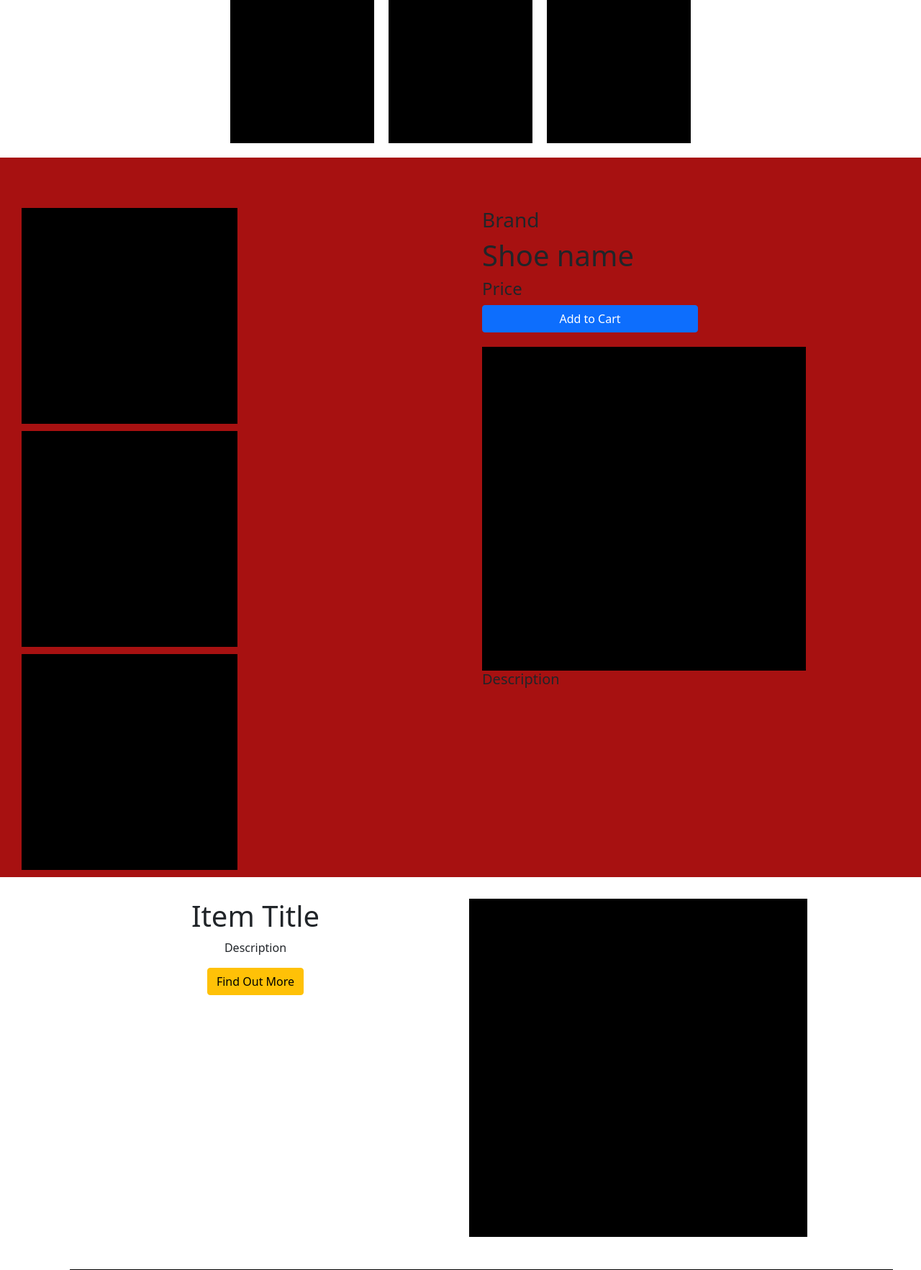
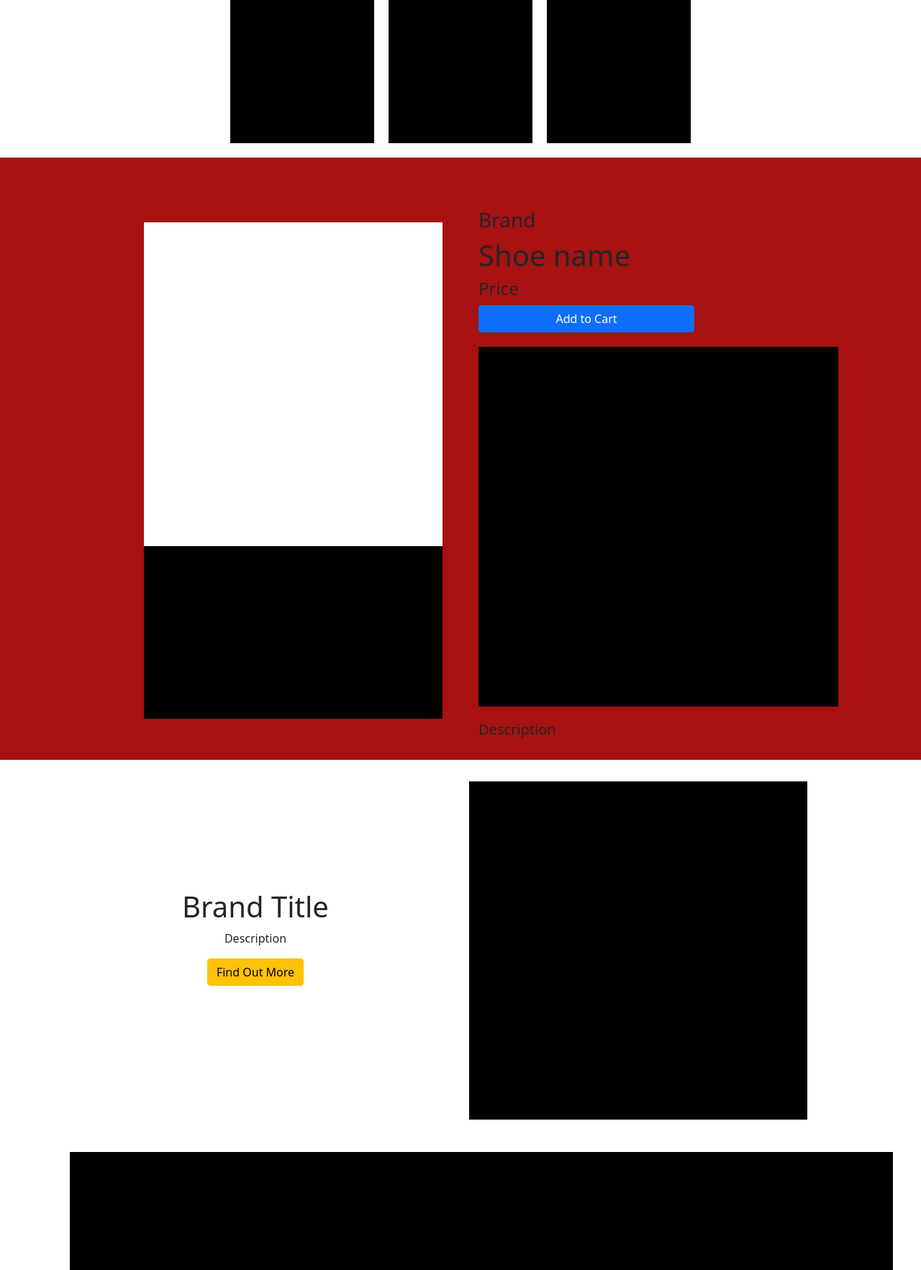
Before and after one commit to daoyeyemi/oyeda-ecom, a Django app: page / in a window 1280 px wide. Shown: the part 2172-3937 px from the top of the page at 72% size. Run offline with Django 3.2, Linux system fonts and the light colour scheme; some libraries are stand-ins or nearby versions.

Commit message:
layout and design for home page essentially done

```diff
--- a/templates/home.html
+++ b/templates/home.html
@@ -192,25 +192,25 @@
                 </div>
 
             <div style="background-color: rgb(167, 17, 17); display: flex">
-                <div class="premiere-item" style="margin-top: 30px; margin-left: 30px; padding-top: 10px; width: 50%; text-align: right;">
-                    <div style="margin: 30px 10px 10px 0px; height: 300px; width: 300px; background-color: black;"></div>
-                    <div style="margin: 10px 10px 10px 0px; height: 300px; width: 300px; background-color: black;"></div>
-                    <div style="margin: 10px 10px 10px 0px; height: 300px; width: 300px; background-color: black;"></div>
+                <div class="premiere-item" style="overflow-y: auto; height: 750px; width: 450px; margin-top: 30px; margin-right: 50px; padding-top: 10px; width: 50%; float: right;">
+                    <div style="margin: 50px 10px 0px 200px; height: 450px; width: 450px; background-color: white;"></div>
+                    <div style="margin: 0px 10px 0px 200px; height: 450px; width: 450px; background-color: black;"></div>
+                    <div style="margin: 0px 10px 0px 200px; height: 450px; width: 450px; background-color: blue;"></div>
                 </div>
-                <div class="single-product-description" style="margin-top: 70px;">
+                <div class="single-product-description" style="margin-top: 70px; width: 50%;">
                     <h3>Brand</h3>
                     <h1>Shoe name</h1>
                     <h4>Price</h4>
                     <button style="margin-bottom: 20px; width: 300px;"class="btn btn-primary">Add to Cart</button>
-                    <div style="height: 450px; width: 450px; background-color: black;"></div>
-                    <h5>Description</h5>
+                    <div style="height: 500px; width: 500px; background-color: black; margin-bottom: 20px;"></div>
+                    <h5 style=" margin-bottom: 30px;">Description</h5>
                 </div>
             </div>
             <div class="container">
                 <div class="row">
                     <div class="col-md-6">
-                        <div class="premiere-brand" style="text-align: center;">
-                            <h1 style="margin-top: 30px;">Item Title</h1>
+                        <div class="premiere-brand" style="text-align: center; padding-top: 150px;">
+                            <h1 style="margin-top: 30px;">Brand Title</h1>
                             <p style="text-align: center;">Description</p>
                             <button class="btn btn-warning">Find Out More</button>
                         </div>
@@ -220,19 +220,13 @@
                     </div>
                     <div class="triple-box-item-links" style="display: flex; position: center;">
                         <div class="col-md-4">
-                            <div style="width: 400px; height: 400px; background-color: black; margin: 15px;">
-
-                            </div>
+                            <div style="width: 400px; height: 400px; background-color: black; margin: 15px;"></div>
                         </div>
                         <div class="col-md-4">
-                            <div style="width: 400px; height: 400px; background-color: black; margin: 15px;">
-
-                            </div>
+                            <div style="width: 400px; height: 400px; background-color: black; margin: 15px;"></div>
                         </div>
                         <div class="col-md-4">
-                            <div style="width: 400px; height: 400px; background-color: black; margin: 15px;">
-
-                            </div>
+                            <div style="width: 400px; height: 400px; background-color: black; margin: 15px;"></div>
                         </div>
                     </div>
                     <div style="display: flex; justify-content: center; margin: 30px 0px 30px 0px; ">
```
